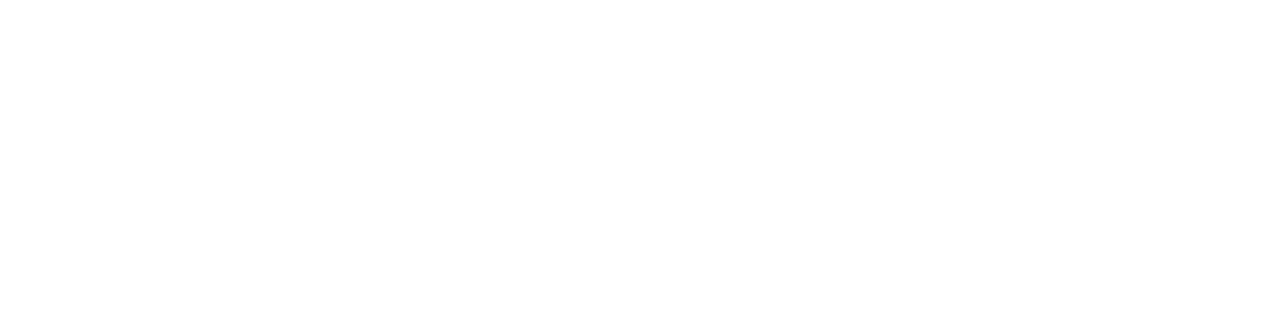
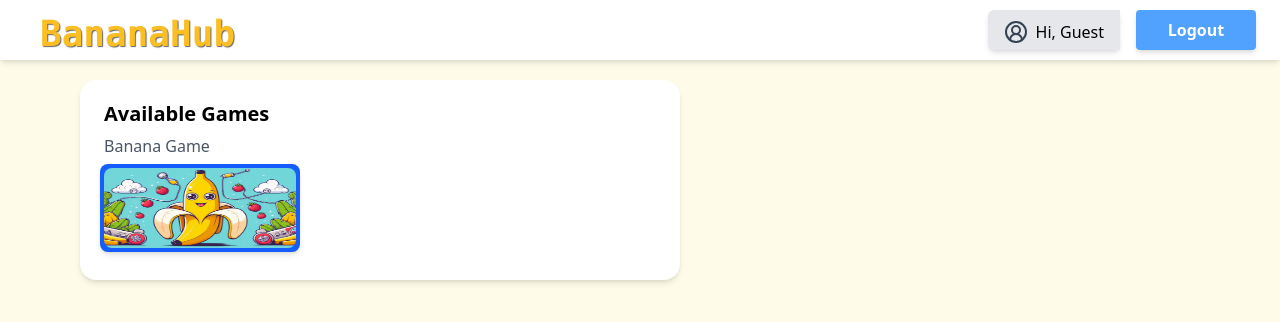
Before and after one commit to BeetaCode/SFEGameAPP, a React (Vite) app in the folder sfegameapp/: page /dashboard in a window 1280 px wide. Before the commit this address had no page. Shown: the top 322 px of the page. Built offline with nearby package versions, Linux system fonts and the light colour scheme.

Commit message:
Added Dashboard features

```diff
--- a/sfegameapp/src/App.tsx
+++ b/sfegameapp/src/App.tsx
@@ -3,7 +3,7 @@ import Home from './pages/Home';
 import Signup from './pages/Signup';
 import Login from './pages/Login';
 import { ToastContainer } from 'react-toastify';
-// import Dashboard from './pages/Dashboard';
+import Dashboard from './pages/Dashboard';
 
 function App() {
   return (
@@ -30,10 +30,10 @@ function App() {
             path="/"
             element={<Home />}
           />
-          {/* <Route
+          <Route
             path="/dashboard"
             element={<Dashboard />}
-          /> */}
+          />
           {/* <Route
             path="/dashboard"
             element={
--- /dev/null
+++ b/sfegameapp/src/components/BananaGame.tsx
@@ -0,0 +1,24 @@
+import BananaGameImage from '../assets/BananaGame.png';
+
+function BananaGame() {
+  return (
+    <div className="bg-white h-50 shadow-md flex flex-col justify-between items-start mt-5 ml-20 mr-150 rounded-2xl p-5">
+      <div>
+        <h2 className="font-bold text-xl pl-1">Available Games</h2>
+      </div>
+      <h4 className="pl-1 text-gray-600">Banana Game</h4>
+      <button
+        className="bg-blue-600 h-22 shadow-md rounded-lg w-50 mb-2 flex items-center justify-center"
+        onClick={() => alert('test')}
+      >
+        <img
+          src={BananaGameImage}
+          alt="Button Icon"
+          className="w-48 h-20 rounded-lg"
+        />
+      </button>
+    </div>
+  );
+}
+
+export default BananaGame;
--- /dev/null
+++ b/sfegameapp/src/components/DashboardHeader.tsx
@@ -0,0 +1,40 @@
+import '../styles/dashboard.css';
+import { CircleUserRound } from 'lucide-react';
+import { useNavigate } from 'react-router-dom';
+
+interface userData {
+  fullname: string;
+}
+
+function DashboardHeader({ fullname }: userData) {
+  const navigate = useNavigate();
+  console.log(fullname);
+  const handleLogout = () => {
+    localStorage.removeItem('token'); // Remove the token
+    navigate('/login'); // Redirect to login
+  };
+
+  return (
+    <div className="bg-white h-15 shadow-md flex justify-between items-center">
+      <div className="pt-2 pl-10">
+        <h2 className="font-mono font-extrabold text-4xl embossed-text">
+          BananaHub
+        </h2>
+      </div>
+      <div className="flex items-center gap-4 pr-6">
+        <div className="pt-1 w-auto h-10 bg-gray-200 shadow-md rounded-s-md flex items-center px-4">
+          <CircleUserRound className="w-6 h-6 ml-0 text-gray-700" />
+          <h4 className="ml-2">Hi, {fullname}</h4>
+        </div>
+        <button
+          onClick={handleLogout}
+          className="userlogoutbutton logoutbuttonshadow"
+        >
+          Logout
+        </button>
+      </div>
+    </div>
+  );
+}
+
+export default DashboardHeader;
--- /dev/null
+++ b/sfegameapp/src/pages/Dashboard.tsx
@@ -0,0 +1,17 @@
+import DashboardHeader from '../components/DashboardHeader';
+import { useLocation } from 'react-router-dom';
+import BananaGame from '../components/BananaGame';
+
+function Dashboard() {
+  const location = useLocation();
+  const { fullName } = location.state || { fullName: 'Guest' }; // Default to 'Guest' if no stat
+  console.log(fullName);
+  return (
+    <div className="h-screen bg-yellow-50">
+      <DashboardHeader fullname={fullName} />
+      <BananaGame />
+    </div>
+  );
+}
+
+export default Dashboard;
--- /dev/null
+++ b/sfegameapp/src/styles/dashboard.css
@@ -0,0 +1,18 @@
+@import 'tailwindcss';
+
+.embossed-text {
+  color: #fbbf24; /* Tailwind's amber-300 */
+  text-shadow: -1px -1px 1px rgba(255, 255, 255, 0.2),
+    /* Top-left highlight */ 1px 1px 1px rgba(0, 0, 0, 0.6); /* Bottom-right shadow */
+  background-clip: text;
+  -webkit-background-clip: text;
+  background-color: transparent;
+}
+
+.logoutbuttonshadow {
+  @apply shadow-md;
+}
+
+.userlogoutbutton {
+  @apply bg-blue-400 hover:bg-amber-600 text-white font-bold py-2 rounded w-30 cursor-pointer pb-2;
+}
```
Also changed, not shown: sfegameapp/src/assets/BananaGame.png (added).
